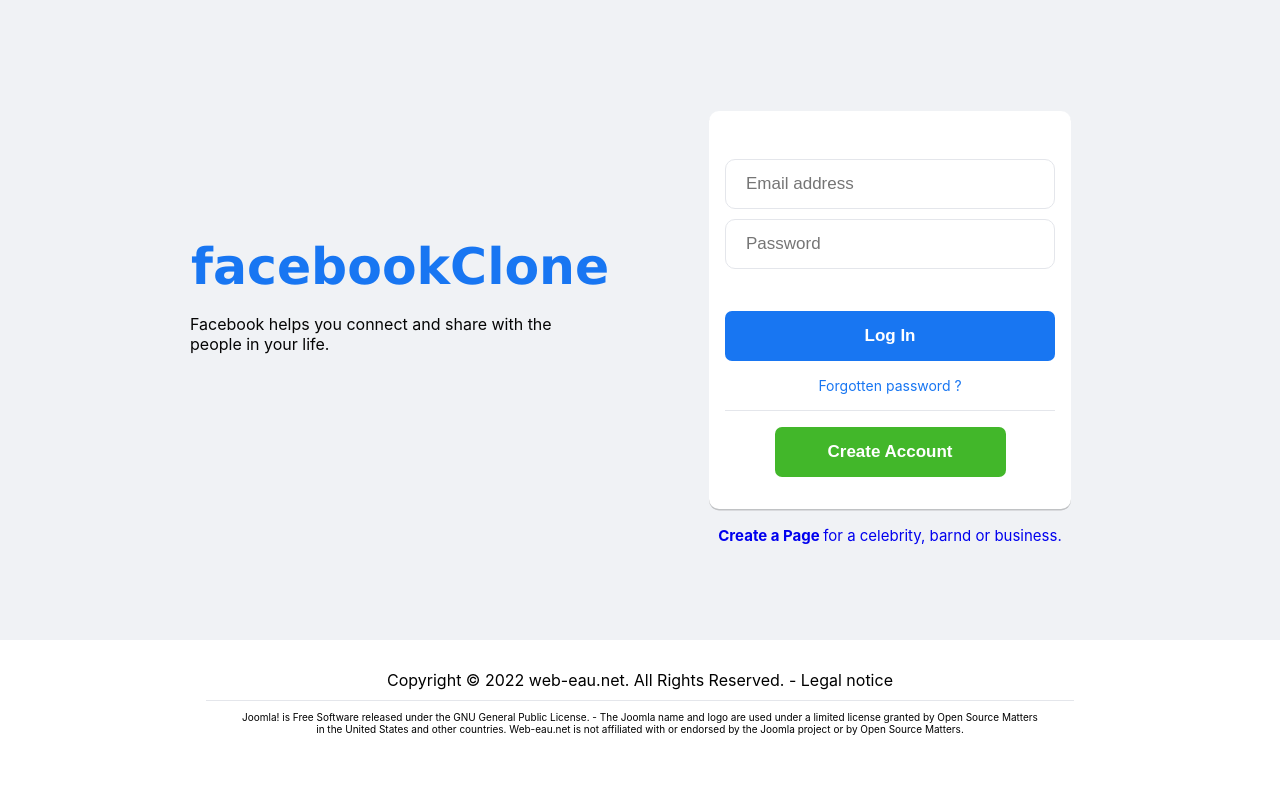
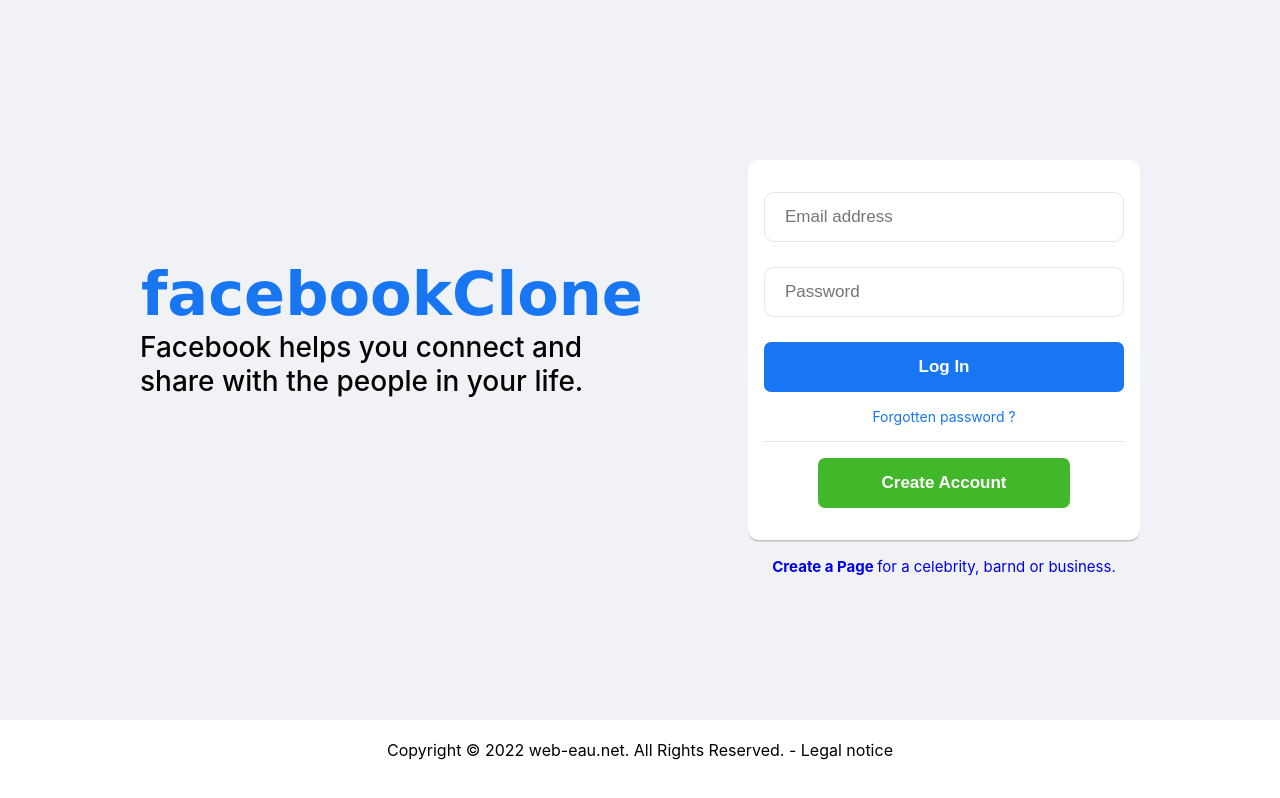
Before and after one commit to theroughcoder/facebook-clone, a React (Create React App) app in the folder frontend/: page /login in a window 1280 px wide. Built offline with nearby package versions, Linux system fonts and the light colour scheme.

Commit message:
right way of using formik and yup

```diff
--- a/frontend/src/component/inputs/loginInput.js
+++ b/frontend/src/component/inputs/loginInput.js
@@ -3,16 +3,9 @@
 
 export default function LoginInput({ placeholder, bottom, ...props }) {
   const [field, meta] = useField(props);
+  console.log(meta)
   return (
     <div className="input_wrap">
-      {meta.touched && meta.error && !bottom && <div style={{ top: "-40px" }} className="input_error">
-        <div>
-          {meta.touched && meta.error && <ErrorMessage name={field.name} />}
-        </div>
-        <div className="error_arrow_top"></div>
-
-      </div>
-      }
 
       <input
         className={meta.touched && meta.error ? "input_error_border" : ""}
@@ -22,11 +15,10 @@
         {...field}
         {...props}
       />
-      {meta.touched && meta.error && bottom && <div style={{ bottom: "-45px" }} className="input_error">
+      {meta.touched && meta.error && <div  className="input_error">
         <div>
           {meta.touched && meta.error && <ErrorMessage name={field.name} />}
         </div>
-        <div className="error_arrow_bottom"></div>
       </div>}
 
 
--- /dev/null
+++ b/frontend/src/component/login/footer.js
@@ -0,0 +1,13 @@
+import React from 'react'
+
+export default function Footer() {
+  return (
+    <footer className="login_footer">
+        <div className="login_footer_wrap">
+          <span>Copyright © 2022 web-eau.net. All Rights Reserved. - Legal notice</span>
+        </div>
+
+
+      </footer>
+  )
+}
--- a/frontend/src/index.css
+++ b/frontend/src/index.css
@@ -60,10 +60,6 @@
 }
 .input_wrap{
   position: relative;
-  display: flex;
-  flex-direction: column;
-  align-items: center;
-  /* border: 1px solid; */
 }
 .input_wrap input {
 
@@ -76,7 +72,7 @@
   font-size: 17px;
   border-radius: 10px;
   padding-left: 20px;
-  margin-bottom: 10px;
+  margin-bottom:25px;
   box-sizing: border-box;
 }
 .input_wrap input:focus{
@@ -86,35 +82,17 @@
 .input_wrap i {
   position: absolute;
   right: 5px;
-  top: 5px;
+  top: 3px;
   transform: scale(0.5);
 
 }
 .input_error {
+ text-align: left;
+ padding: 0 5px;
+  color: #e51c19;
   position: absolute;
-  padding: 8px 0px;
-  background-color: #ee3f3c;
-  width: 100%;
-  /* height: 30px; */
-  color: #fefeff;
-  font-size: 14px;
-  border-radius: 5px;
-  margin-bottom: 15px;
-  border: 1px solid#d6211e;
+  background-color: var(--bg-primary);
+  bottom: 12px;
+  left: 15px;
+  height: 3ch;
 }
-.error_arrow_top{
-  border-top: 10px solid #ee3f3c;
-  border-right: 10px solid transparent;
-  border-left: 10px solid transparent;
-  position: absolute;
-  bottom: -10px;
-  left: 50px;
-}
-.error_arrow_bottom{
-  border-bottom: 10px solid #ee3f3c;
-  border-right: 10px solid transparent;
-  border-left: 10px solid transparent;
-  position: absolute;
-  top: -10px;
-  left: 50px;
-}
--- a/frontend/src/screen/Login.js
+++ b/frontend/src/screen/Login.js
@@ -1,23 +1,15 @@
 import React, { useState } from "react";
 import "../style/Login.css";
-import { Formik, Form } from "formik";
+import { Formik, Form, } from "formik";
 import { Link } from "react-router-dom";
 import LoginInput from "../component/inputs/loginInput";
 import * as Yup from "yup";
-const loginInfo = {
-  email: "",
-  password: "",
-};
+import Footer from "../component/login/footer";
+
 
 function Login() {
-  const [login, setLogin] = useState(loginInfo);
-  const { email, password } = login;
-  console.log(login);
 
-  const loginHandler = (e) => {
-    const { name, value } = e.target;
-    setLogin({ ...login, [name]: value });
-  };
+
   const loginValidation = Yup.object({
     email: Yup.string()
       .required("Email address is required")
@@ -33,9 +25,9 @@
             <div className="logo">
               <span>facebookClone</span>
             </div>
-            <span>
+            <p>
               Facebook helps you connect and share with the people in your life.
-            </span>
+            </p>
           </div>
 
           <div className="login_2">
@@ -44,10 +36,13 @@
                 <Formik
                   enableReinitialize
                   initialValues={{
-                    email,
-                    password,
+                    email: "",
+                    password: "",
                   }}
                   validationSchema={loginValidation}
+                  onSubmit={values =>{
+                    console.log(values)
+                  }}
                 >
                   {(formik) => (
                     <Form>
@@ -55,14 +50,11 @@
                         placeholder="Email address"
                         type="text"
                         name="email"
-                        onChange={loginHandler}
                       />
                       <LoginInput
-                        bottom
                         placeholder="Password"
                         type="password"
                         name="password"
-                        onChange={loginHandler}
                       />
                       <button className="blue_btn" type="submit">
                         Log In
@@ -83,18 +75,7 @@
           </div>
         </div>
       </div>
-      <div className="register"> </div>
-      <footer className="login_footer">
-        <div className="login_footer_wrap">
-          <span>Copyright © 2022 web-eau.net. All Rights Reserved. - Legal notice</span>
-        </div>
-        <div className="login_footer_splitter"></div>
-        <div className="login_footer_wrap">
-          <span style={{fontSize:"10px", width: "800px", display:"block", margin:"auto"}}>Joomla! is Free Software released under the GNU General Public License. - The Joomla name and logo are used under a limited license granted by
-            Open Source Matters in the United States and other countries. Web-eau.net is not affiliated with or endorsed by the Joomla project or by Open Source Matters.</span>
-        </div>
-
-      </footer>
+      <Footer/>
     </div>
   );
 }
--- a/frontend/src/style/Login.css
+++ b/frontend/src/style/Login.css
@@ -1,6 +1,6 @@
 .logo {
 
-    width: 240px;
+    /* width: 240px; */
     color: var(--blue-color);
     font-size: 4ch;
     font-weight: 800;
@@ -10,8 +10,10 @@
 }
 .logo span{
     display: block;
-    margin: 2ch 0ch .5ch 0ch;
+    margin: 2ch 0ch 0ch 0ch;
     font-family:'Lucida Sans', 'Lucida Sans Regular', 'Lucida Grande', 'Lucida Sans Unicode', Geneva, Verdana, sans-serif;
+    text-align: center;
+
 }
 .login_wrapper {
 
@@ -19,19 +21,18 @@
 }
 .login_wrap {
     color: var(--color-primary);
-    min-height: 80vh;
+    min-height: 90vh;
 }
 .login_1 {
     width: 320px;
     margin: auto;
 
 }
-.login_1 span{
-    display: block;
+.login_1 p{
     text-align: center;
+    font-weight: 500;
 }
 .login_2 {
-
     text-align: center;
 
 }
@@ -42,9 +43,7 @@
     gap: 1rem;
     background-color: var(--bg-primary);
     box-shadow: 0 1.4px var(--shadow-1);
-    padding: 1rem;
-    padding-bottom: 2rem;
-    padding-top: 3rem;
+    padding: 2rem 1rem;
     max-width:330px;
     height: fit-content;
     margin: 1rem auto;
@@ -61,7 +60,7 @@
     height:50px;
     font-size: 17px;
     font-weight: 700;
-    margin-top: 2rem;
+    /* margin-top: 2rem; */
 }
 .forgot_password{
     color: var(--blue-color);
@@ -94,15 +93,8 @@
 }
 .login_footer_wrap{
     text-align: center;
-    margin: 1ch;
 }
-.login_footer_splitter{
-    width: 70%;
-    margin: 10px auto;
-    height: 1px;
-    background: var(--bg-third);
 
-}
 
 
 /* ***************footer**************** */
@@ -114,7 +106,7 @@
         align-items: center;
         max-width: 1000px;
         margin: 0 auto;
-        justify-content: space-around;
+        justify-content:space-between;
 
 
 
@@ -122,18 +114,29 @@
     .login_1{
         margin: 0;
         margin-bottom: 15vh;
-        width: 400px;
+        width: 500px;
 
     }
     .logo{
         margin: 0;
-        font-size: 5ch;
+        font-size: 6ch;
     }
-    .login_1 span{
+    .logo span {
+
         text-align: left;
     }
-    .login_2 {
-        width: 400px;
+
+    .login_1 p{
+        text-align: left;
+        font-size: 28px;
+        font-weight: 500;
+    margin-top: 0;
+
+    }
+    .login_2_wrap{
+        max-width:400px;
+        width:360px;
+
     }
 
 }
```
